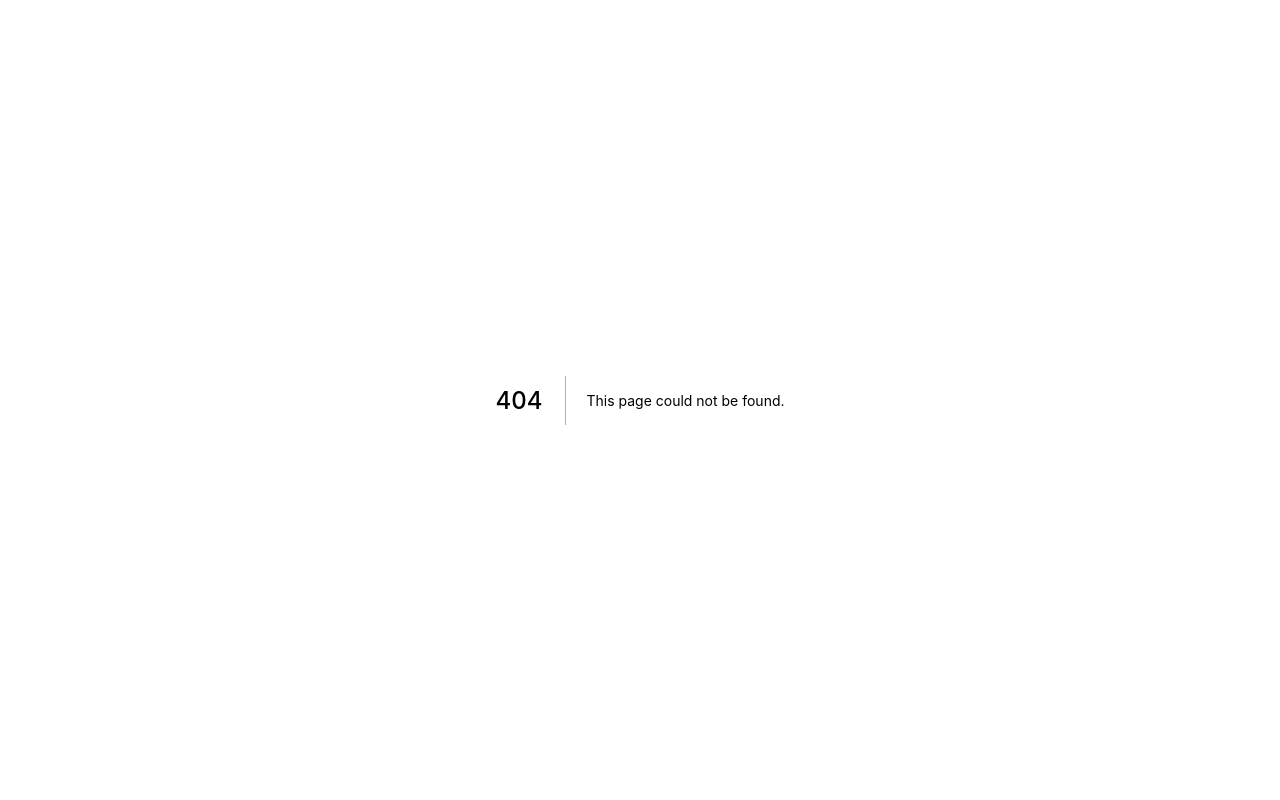
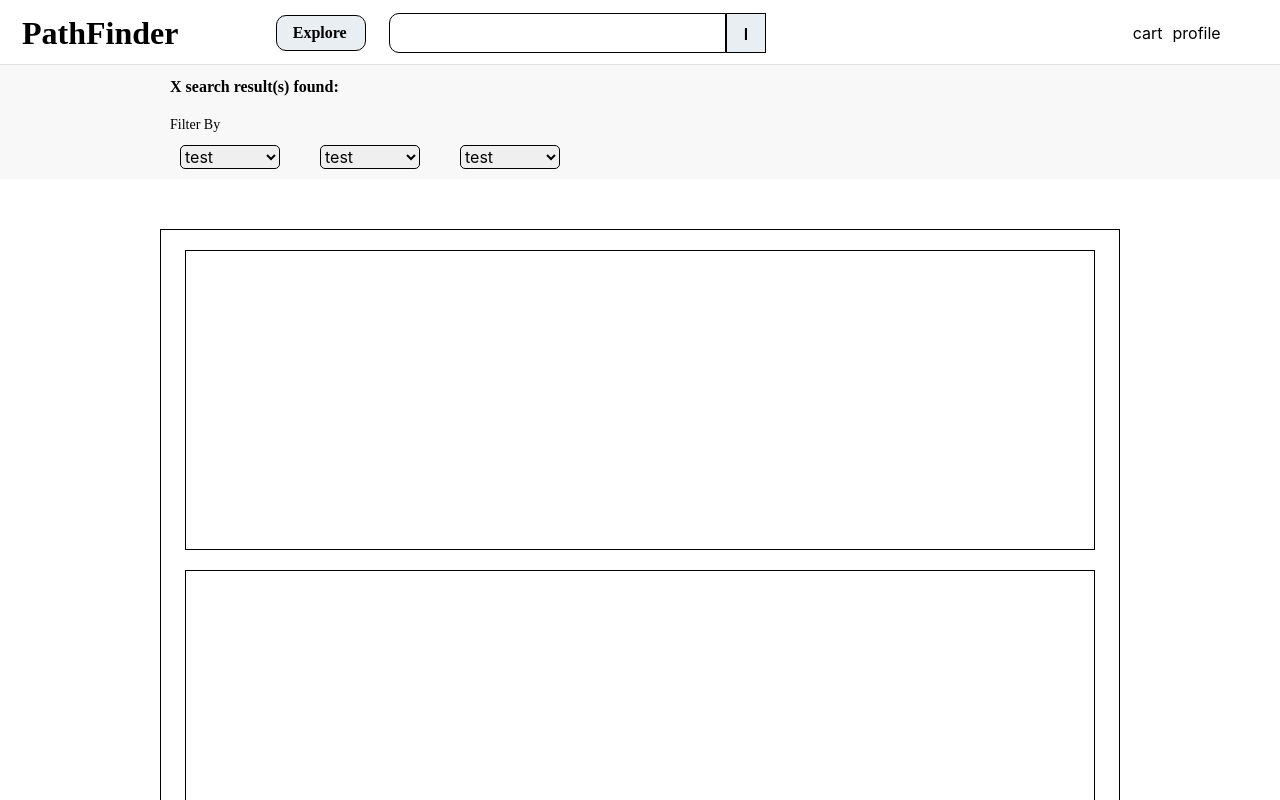
Before and after one commit to ECE444-2021Fall/project1-education-pathways-group-13-shazam, a Next.js app in the folder pathfinder-frontend/: page /search in a window 1280 px wide. Before the commit this address had no page. Shown: the top 800 px of the page. Built offline with nearby package versions, Linux system fonts and the light colour scheme.

Commit message:
Added search page and styles

```diff
--- /dev/null
+++ b/pathfinder-frontend/pages/search.js
@@ -0,0 +1,48 @@
+import styles from './search.module.css';
+import NavBar from '../components/navbar';
+
+
+function Search() {
+    return (
+        <>
+            <NavBar/>
+            <div className={styles.header}>
+                <div className={styles.headerContainer}>
+                    <div className={styles.searchText}>
+                        X search result(s) found:
+                    </div>
+                    <div className={styles.filterText}>
+                        Filter By
+                    </div>
+                    <select name="filterA" className={styles.filter}>
+                        <option value="test">test</option>
+                    </select>
+                    <select name="filterA" className={styles.filter}>
+                        <option value="test">test</option>
+                    </select>
+                    <select name="filterA" className={styles.filter}>
+                        <option value="test">test</option>
+                    </select>
+                </div>
+            </div>
+            <div className={styles.containerWrapper}>
+                <div className={styles.container}>
+                    <div className={styles.card}>
+
+                    </div>
+                    <div className={styles.card}>
+
+                    </div>
+                    <div className={styles.card}>
+
+                    </div>
+                    <div className={styles.card}>
+
+                    </div>
+                </div>
+            </div>
+        </>
+    )
+}
+
+export default Search;
--- /dev/null
+++ b/pathfinder-frontend/pages/search.module.css
@@ -0,0 +1,60 @@
+.header {
+    margin: 0px 0px 50px 0px;
+    display: flex;
+    justify-content: center;
+    box-sizing: border-box;
+    background-color: #f8f8f8;
+}
+
+.headerContainer {
+    max-width: 1090px;
+    width: 75%;
+    margin: 0 auto;
+    /* border: 1px solid black; */
+}
+
+.containerWrapper {
+    display: flex;
+    justify-content: center;
+    box-sizing: border-box;
+}
+
+.container {
+    margin-top: 5px;
+    border: 1px solid black;
+    /* height: 100px; */
+    max-width: 1100px;
+    width: 75%;
+    margin: 0 auto;
+    align-items: center;
+}
+
+.card {
+    margin-top: 5px;
+    border: 1px solid black;
+    height: 300px;
+    max-width: 1100px;
+    margin: 20px auto;
+    width: 95%;
+}
+
+.searchText {
+    font-size: 16px;
+    font-family:"Work Sans";
+    font-weight: bold;
+    margin: 10px 10px 5px 10px;
+}
+
+.filterText {
+    font-size: 14px;
+    font-family:"Work Sans";
+    font-weight: 100;
+    margin: 15px 10px 0px 10px;
+}
+
+.filter {
+    margin: 10px 20px;
+    border: 1px solid black;
+    width: 100px;
+    border-radius: 5px;
+}
```
